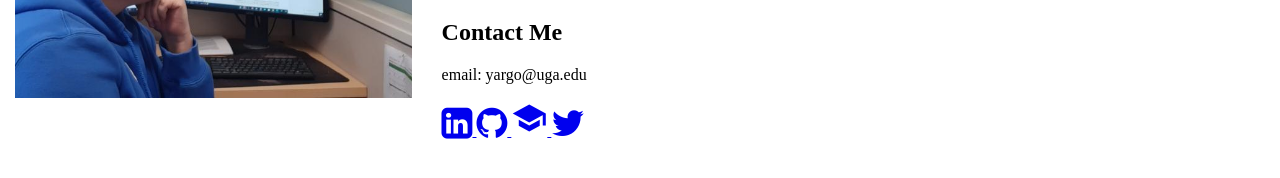
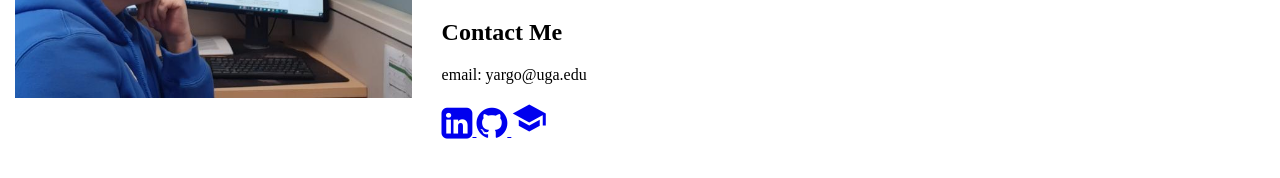
Before and after one commit to yargotkd/yargo.github.io, a Jekyll site: the page index.html, which Jekyll copies as it is, in a window 1280 px wide. Shown: the part 441-619 px from the top of the page. Built offline with Jekyll 4.4.1, drawn with Linux system fonts in a browser that asks for light colours.

Commit message:
Update index.html

```diff
--- a/index.html
+++ b/index.html
@@ -68,10 +68,6 @@
      <i class="material-icons" style="font-size:36px">school</i>
     </a>
 
-	<a href="https://twitter.com/Yargotkd">
-    <i class="fa fa-twitter" style="font-size:36px"></i>
-	</a>
-
   </div>
 
 
```
